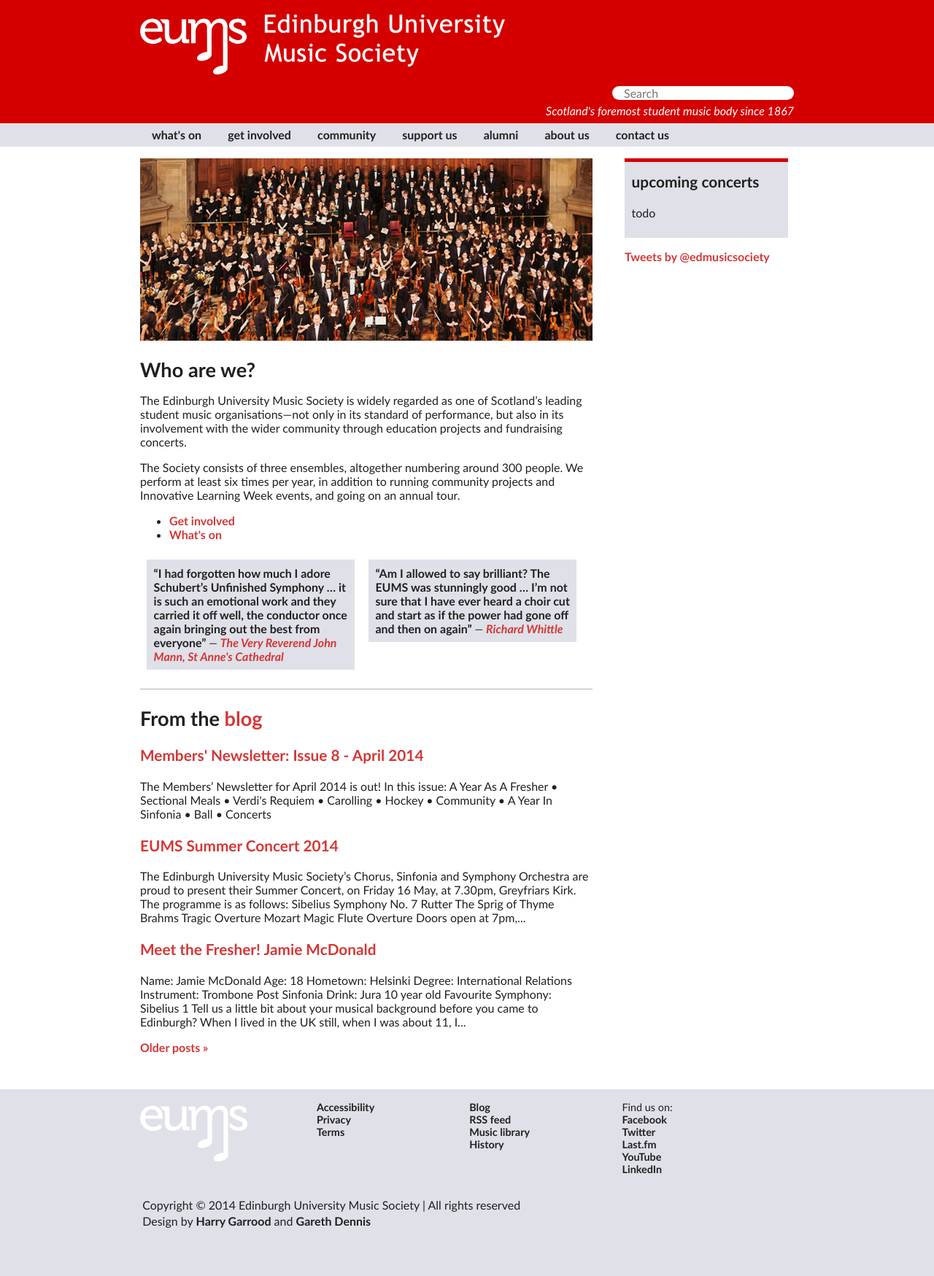
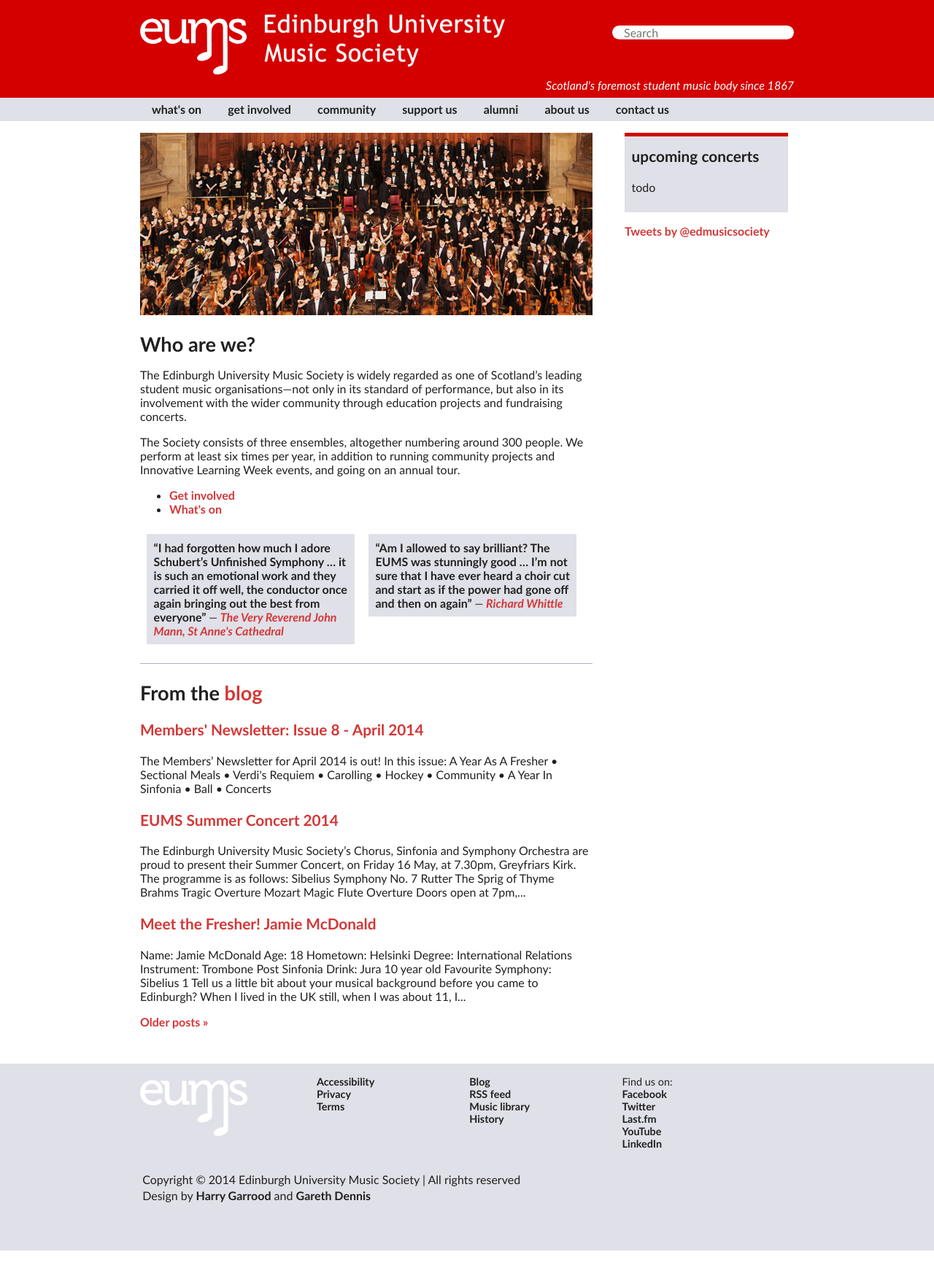
Before and after one commit to eums/website, a Jekyll site: the page built from index.markdown, in a window 1280 px wide. Shown: the whole page at 73% size. Built offline with Jekyll 4.4.1, drawn with Linux system fonts in a browser that asks for light colours; comment, search, counter and statistics services are not loaded; after the commit the page ends 1714 px from its top, so only the background shows below that.

Commit message:
Better positioning of search input

```diff
--- a/_includes/header.html
+++ b/_includes/header.html
@@ -1,6 +1,7 @@
 <header role="banner">
   <div class="container">
-    <h1 class="clearfix">
+    <div>
+      <h1>
         <a href="/">
           <img src="/assets/img/eums-logo.svg" alt="Edinburgh University Music Society" class="logo" width="146" height="83">
           <span class="logo logo-text"></span>
@@ -9,6 +10,7 @@
       </h1>
 
       {% include search_form.html id="header-search" %}
+    </div>
 
     <p class="tagline">
       Scotland's foremost student music body since 1867
```
Lines whose indentation alone changed are shown as unchanged.
